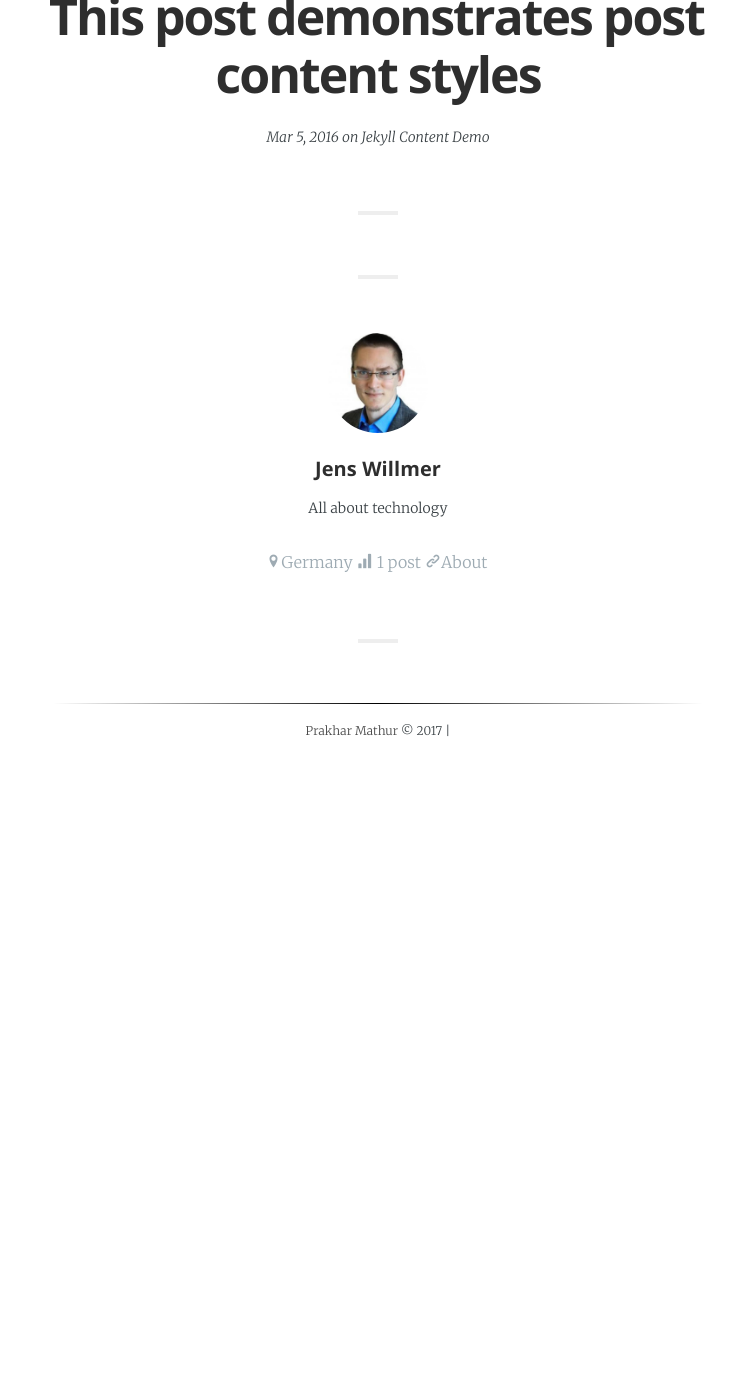
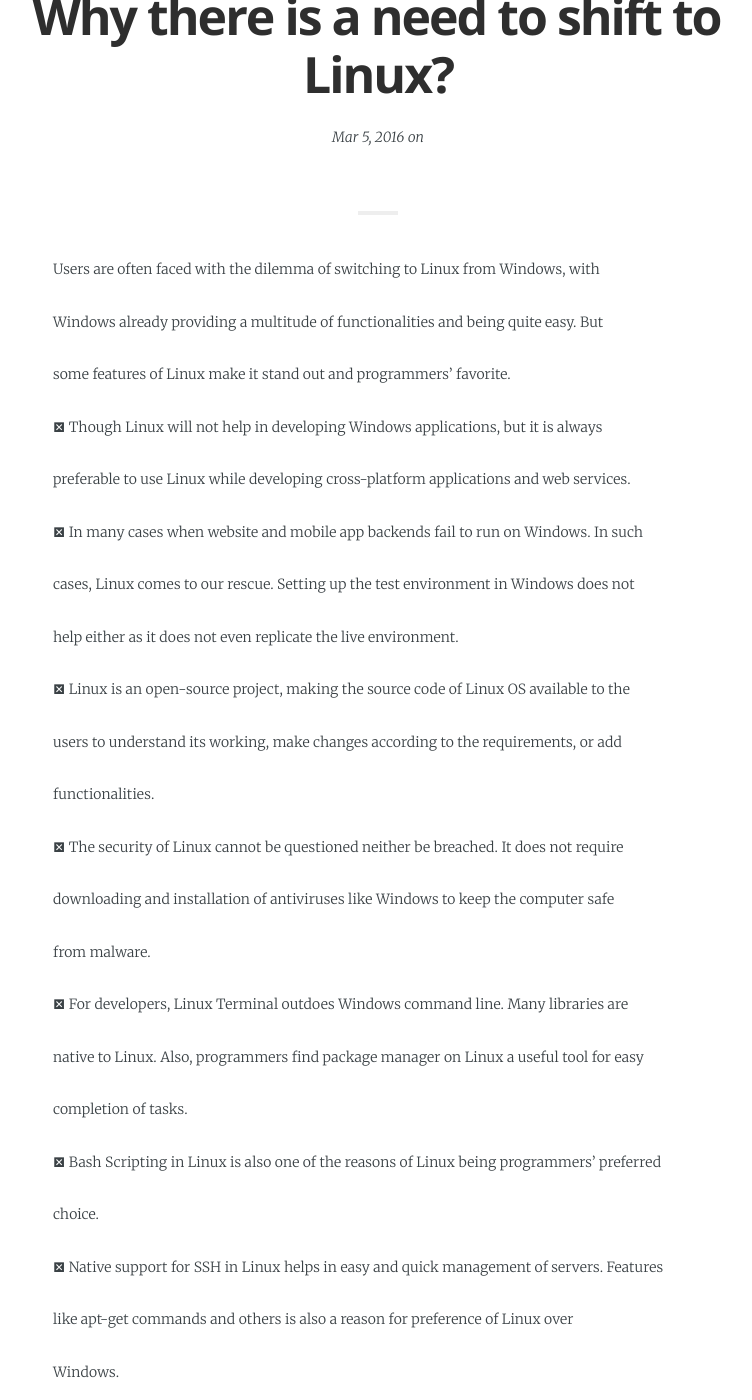
Before and after one commit to prakhar345/prakhar345.github.io, a Jekyll site: the page built from _posts/2016-03-05-Content.md, in a window 1280 px wide and 1400 px high, scrolled down 274 px. Shown: the whole window, without its empty margins (262-1014 px from the left). Built offline with Jekyll 4.4.1, drawn with Linux system fonts in a browser that asks for light colours; some web fonts are replaced; before the commit the page ends 1034 px from its top, so only the background shows below that.

Commit message:
made changes

```diff
--- a/_posts/2016-03-05-Content.md
+++ b/_posts/2016-03-05-Content.md
@@ -1,8 +1,51 @@
 ---
 layout:            post
-title:             "This post demonstrates post content styles"
-menutitle:         "Content styles"
-category:          Features
-author:            jwillmer
-tags:              Jekyll Content Demo
+title:             "Why there is a need to shift to Linux?"
+menutitle:         "Why Linux?"
+author:            Prakhar Mathur
+tags:
 ---
+
+Users are often faced with the dilemma of switching to Linux from Windows, with
+
+Windows already providing a multitude of functionalities and being quite easy. But
+
+some features of Linux make it stand out and programmers’ favorite.
+
+ Though Linux will not help in developing Windows applications, but it is always
+
+preferable to use Linux while developing cross-platform applications and web services.
+
+ In many cases when website and mobile app backends fail to run on Windows. In such
+
+cases, Linux comes to our rescue. Setting up the test environment in Windows does not
+
+help either as it does not even replicate the live environment.
+
+ Linux is an open-source project, making the source code of Linux OS available to the
+
+users to understand its working, make changes according to the requirements, or add
+
+functionalities.
+
+ The security of Linux cannot be questioned neither be breached. It does not require
+
+downloading and installation of antiviruses like Windows to keep the computer safe
+
+from malware.
+
+ For developers, Linux Terminal outdoes Windows command line. Many libraries are
+
+native to Linux. Also, programmers find package manager on Linux a useful tool for easy
+
+completion of tasks.
+
+ Bash Scripting in Linux is also one of the reasons of Linux being programmers’ preferred
+
+choice.
+
+ Native support for SSH in Linux helps in easy and quick management of servers. Features
+
+like apt-get commands and others is also a reason for preference of Linux over
+
+Windows.
```
Also changed, not shown: index.html (+22 -0 lines), 1 other file.
